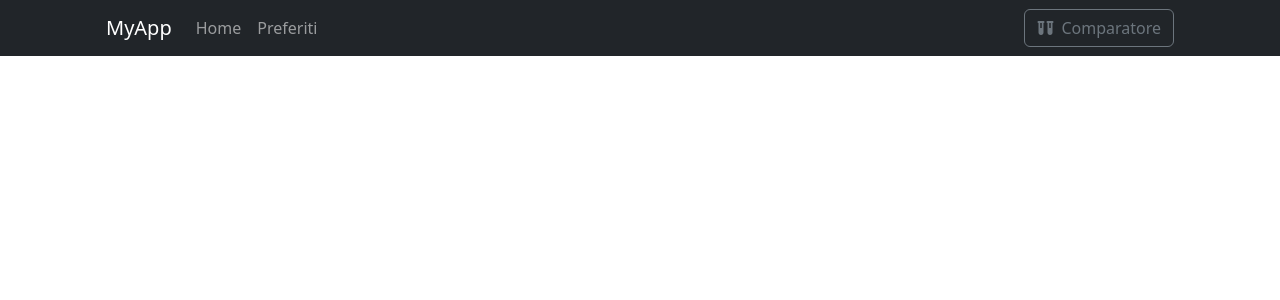
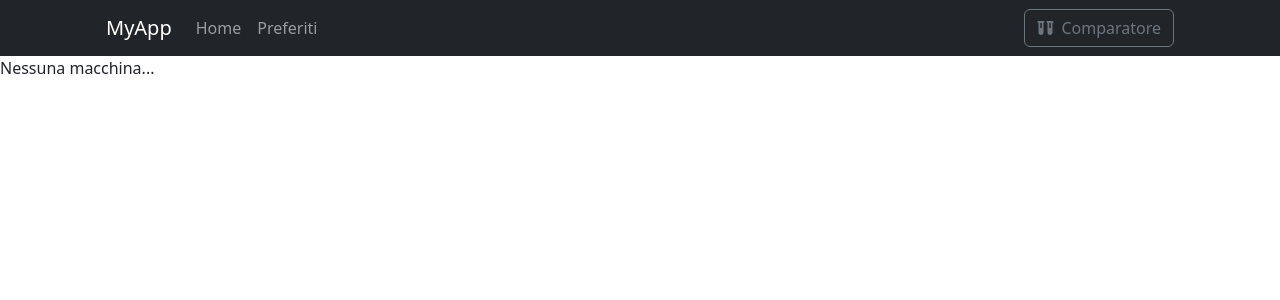
Before and after one commit to karlo-kasi/progetto-finale-spec-frontend-front, a React (Vite) app in the folder progetto-finale-spec-frontend-front-end/: page /car/1 in a window 1280 px wide. Shown: the top 300 px of the page. Built offline with nearby package versions, Linux system fonts and the light colour scheme; no server answers.

Commit message:
add paragraf

```diff
--- a/progetto-finale-spec-frontend-front-end/src/pages/CarDetails.jsx
+++ b/progetto-finale-spec-frontend-front-end/src/pages/CarDetails.jsx
@@ -1,8 +1,6 @@
 import { useParams, Link } from "react-router-dom"
 import { useEffect } from "react"
 import { useGlobalContext } from "../context/GlobalContext"
-
-const url = import.meta.env.VITE_IMAGE_BASE_URL
 
 export default function CarDetails() {
 
@@ -18,7 +16,7 @@ export default function CarDetails() {
 
     return (
         <>
-            {singleCar && (
+            {singleCar ? (
                 <div className="container my-5 ">
                     <div className="card shadow-lg p-4">
                         <div className="row g-4">
@@ -70,6 +68,8 @@ export default function CarDetails() {
                         </div>
                     </div>
                 </div>
+            ) : (
+                <p>Nessuna macchina...</p>
             )}
 
         </>
```
